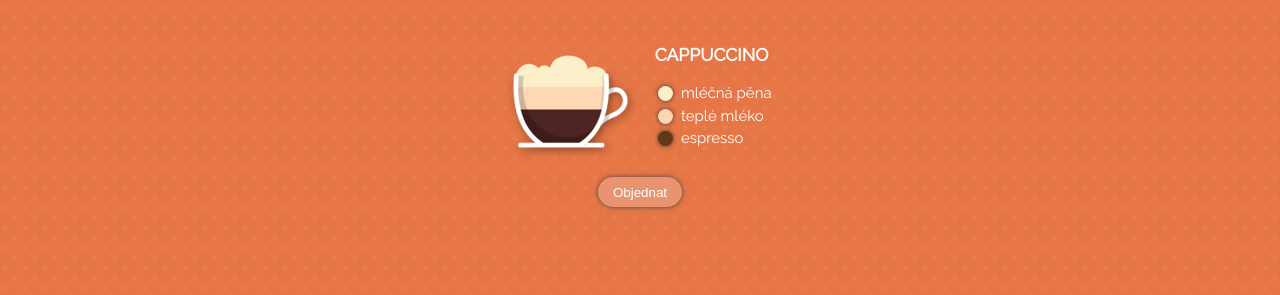
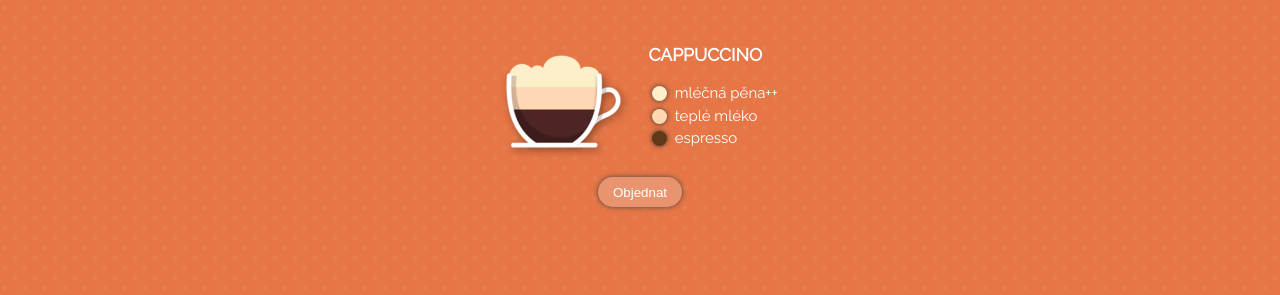
Before and after one commit to WhiteLady1/cafelora, a website built with webpack: page src/index.html in a window 1280 px wide. Shown: the part 777-1072 px from the top of the page. Built offline with nearby package versions, Linux system fonts and the light colour scheme.

Commit message:
Layer - done

```diff
--- /dev/null
+++ b/src/Layer/index.js
@@ -0,0 +1,8 @@
+'use strict';
+
+import './style.css';
+
+export const Layer = (props) => {
+  return `
+    <div class="layer__color" style="background-color: ${props.color}"></div><div class="layer__label">${props.label}</div></div>`;
+};
--- /dev/null
+++ b/src/Layer/style.css
@@ -0,0 +1,15 @@
+.layer__color {
+  width: 1rem;
+  height: 1rem;
+  margin-right: 0.5rem;
+  border-radius: 0.5rem;
+
+  background-color: brown;
+  box-shadow: 0 0 5px #333;
+}
+
+.layer__label {
+  height: 1rem;
+
+  line-height: 1rem;
+}
--- a/src/index.js
+++ b/src/index.js
@@ -1,5 +1,6 @@
 import './index.html';
 import './style.css';
+import { Layer } from './Layer';
 
 console.log('funguju!');
 
@@ -11,7 +12,6 @@ btnElm.addEventListener('click', () => {
 });
 
 const navClose = document.querySelectorAll('a');
-console.log(navClose);
 for (let i = 0; i < navClose.length; i++) {
   navClose[i].addEventListener('click', () => {
     const navigace = document.querySelector('nav');
@@ -34,3 +34,12 @@ btnOrder.addEventListener('click', () => {
     ordered = false;
   }
 });
+
+//----------- Ingredience jako komponenta ----------
+const pole = {
+  color: '#feeeca',
+  label: 'mléčná pěna++',
+};
+
+const prvniVrstva = document.querySelector('.layer');
+prvniVrstva.innerHTML = Layer(pole);
--- a/src/style.css
+++ b/src/style.css
@@ -215,22 +215,6 @@ nav a:hover {
   padding: 0.25rem;
 }
 
-.layer__color {
-  width: 1rem;
-  height: 1rem;
-  margin-right: 0.5rem;
-  border-radius: 0.5rem;
-
-  background-color: brown;
-  box-shadow: 0 0 5px #333;
-}
-
-.layer__label {
-  height: 1rem;
-
-  line-height: 1rem;
-}
-
 .gallery {
   padding-top: 0;
   height: 100vh;
```
Also changed, not shown: src/index.html (+2 -0 lines).
